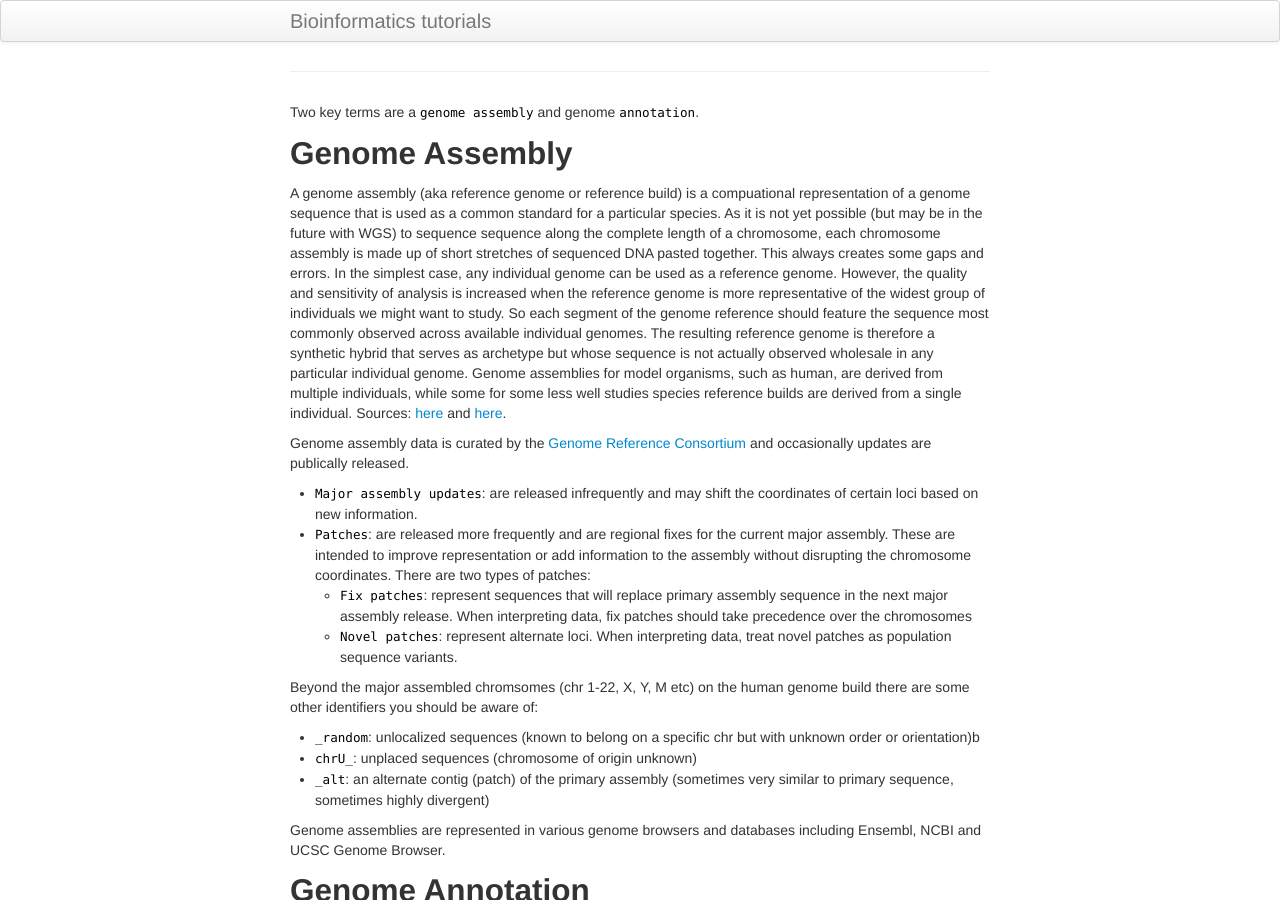
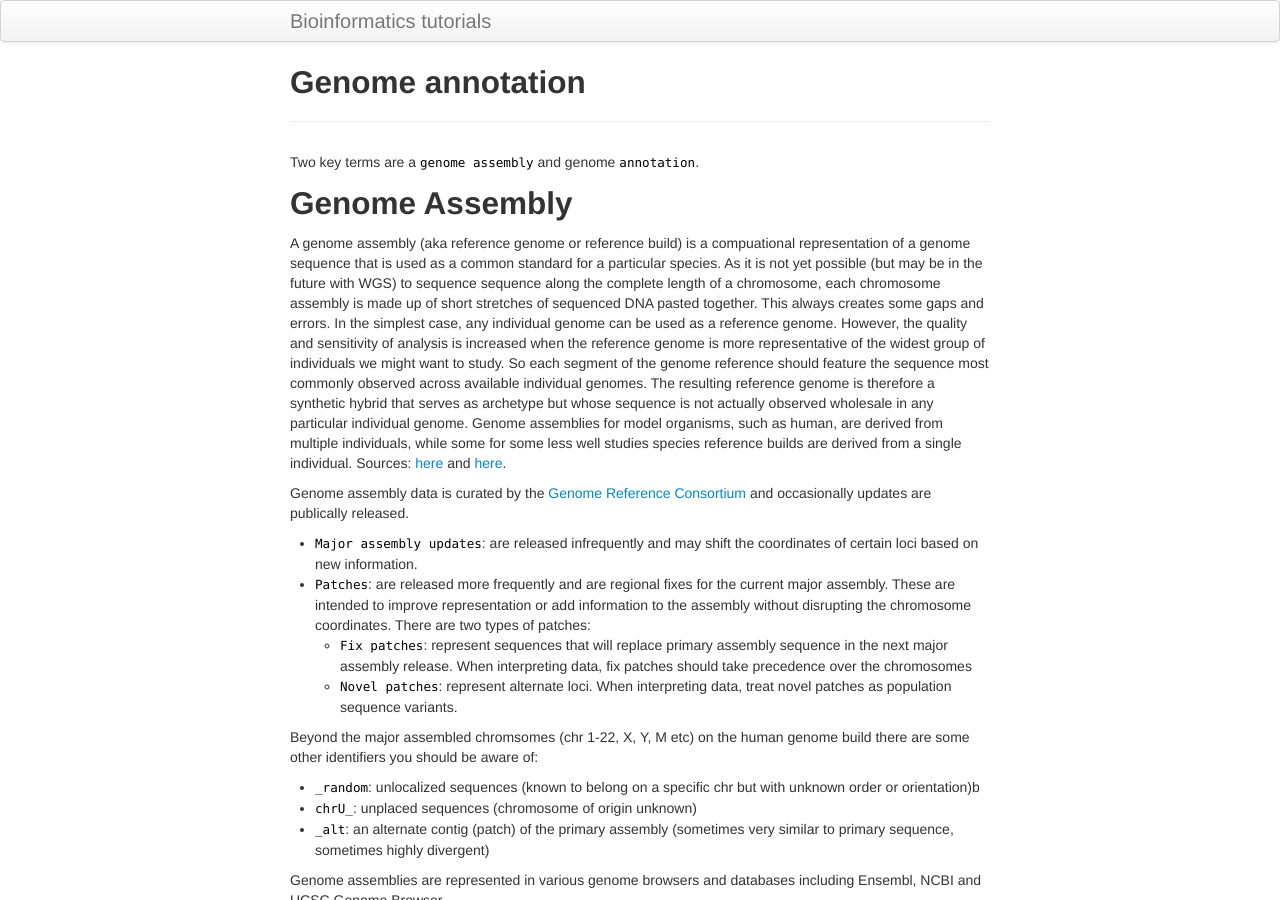
Before and after one commit to Dazcam/Bioinformatics-tutorials, a Jekyll site: the page built from pages/annotation/annotation_intro.md, in a window 1280 px wide and 900 px high. Built offline with Jekyll 4.4.1, drawn with Linux system fonts in a browser that asks for light colours; our own code applies the rules of GitHub Pages for plain Markdown files.

Commit message:
Update annotation_intro.md

```diff
--- a/pages/annotation/annotation_intro.md
+++ b/pages/annotation/annotation_intro.md
@@ -1,3 +1,8 @@
+---
+layout: page
+title: Genome annotation
+description: Genome annotation introduction
+---
 
 Two key terms are a `genome assembly` and genome `annotation`.
 
```
